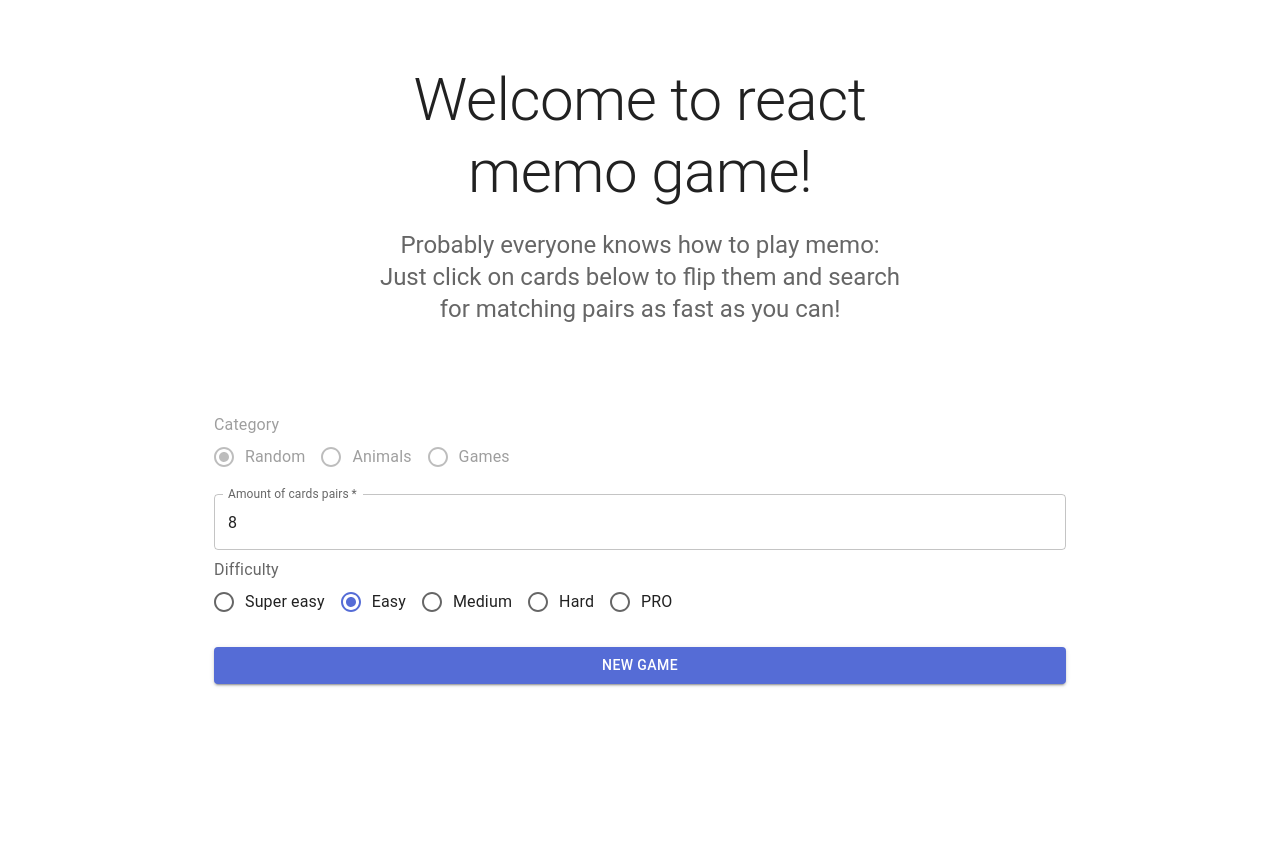
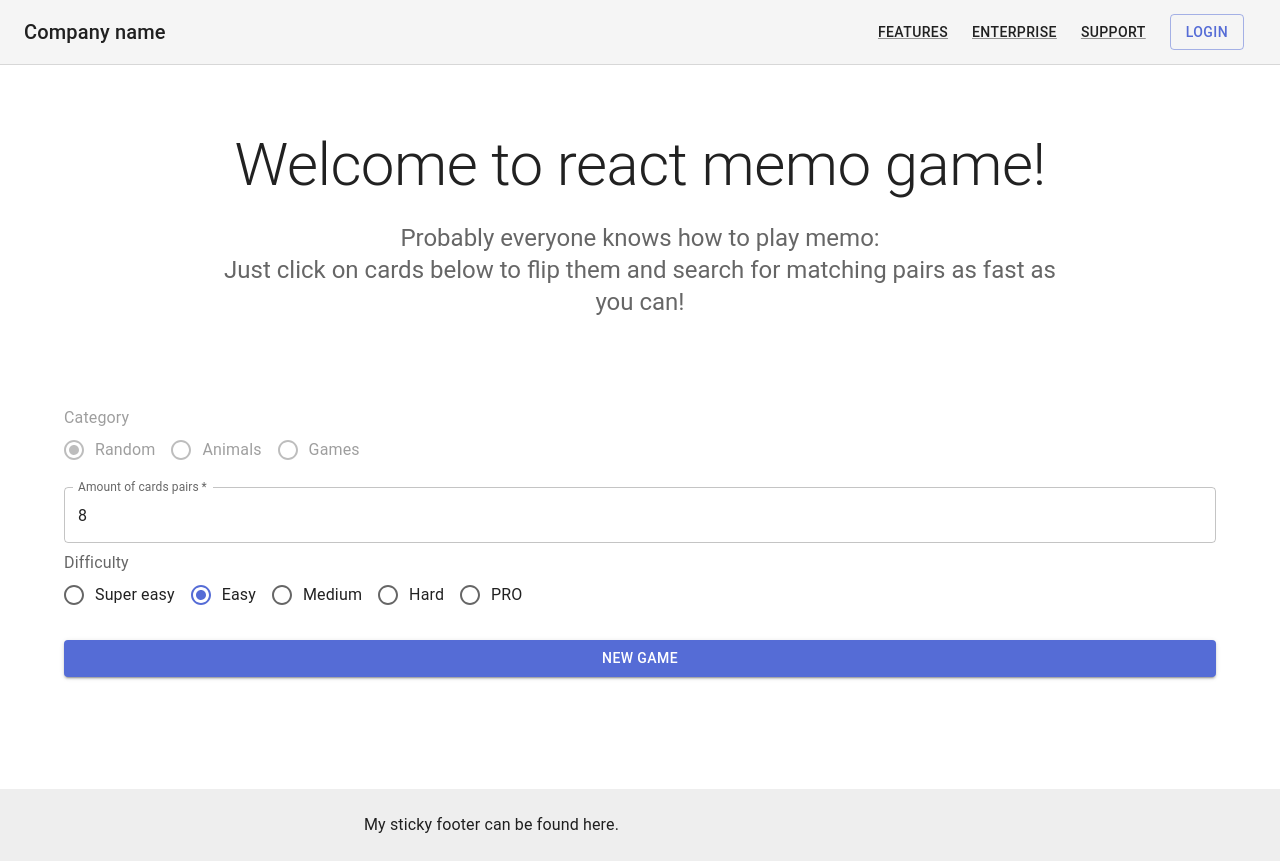
Before and after one commit to ttanathoss/memo, a React (Vite) app: page / in a window 1280 px wide. Before the commit the page ends 800 px from the top, so only its background shows below. Built offline with nearby package versions, Linux system fonts and the light colour scheme.

Commit message:
Move things around, add header and footer

```diff
--- a/src/App.tsx
+++ b/src/App.tsx
@@ -1,53 +1,21 @@
-import { useState } from 'react';
 import Box from '@mui/material/Box';
-import Container from '@mui/material/Container';
-import Typography from '@mui/material/Typography';
 
-import Game from './components/Game';
-import Settings from './components/Settings';
-import { CATEGORIES, DIFFICULTIES } from './constants';
-import type { GameSettings } from './models';
+import Footer from './components/Footer';
+import GameBoard from './components/GameBoard';
+import Header from './components/Header';
 
-const App = () => {
-  const [showSettings, setShowSettings] = useState(true);
-  const [gameSettings, setGameSettings] = useState<GameSettings>({
-    category: CATEGORIES[0],
-    pairCount: 8,
-    flipTimeout: DIFFICULTIES[1].value,
-  });
-
-  const handleSettings = (newGameSettings: GameSettings) => {
-    setShowSettings(false);
-    setGameSettings(newGameSettings);
-  };
-
-  return (
+const App = () => (
   <Box
     sx={{
-        bgcolor: 'background.paper',
-        pt: 8,
-        pb: 6,
+      display: 'flex',
+      flexDirection: 'column',
+      minHeight: '100vh',
     }}
   >
-      <Container maxWidth="sm">
-        <Typography component="h1" variant="h2" align="center" color="text.primary" gutterBottom>
-          Welcome to react memo game!
-        </Typography>
-        <Typography variant="h5" align="center" color="text.secondary" paragraph>
-          Probably everyone knows how to play memo:
-          <br />
-          Just click on cards below to flip them and search for matching pairs as fast as you can!
-        </Typography>
-      </Container>
-      <Container sx={{ py: 8 }} maxWidth="md">
-        {showSettings ? (
-          <Settings gameSettings={gameSettings} handleSettings={handleSettings} />
-        ) : (
-          <Game {...gameSettings} />
-        )}
-      </Container>
+    <Header />
+    <GameBoard />
+    <Footer />
   </Box>
 );
-};
 
 export default App;
--- /dev/null
+++ b/src/components/Footer.tsx
@@ -0,0 +1,22 @@
+import Box from '@mui/material/Box';
+import Container from '@mui/material/Container';
+import Typography from '@mui/material/Typography';
+
+const Footer = () => (
+  <Box
+    component="footer"
+    sx={{
+      py: 3,
+      px: 2,
+      mt: 'auto',
+      backgroundColor: (theme) =>
+        theme.palette.mode === 'light' ? theme.palette.grey[200] : theme.palette.grey[800],
+    }}
+  >
+    <Container maxWidth="sm">
+      <Typography variant="body1">My sticky footer can be found here.</Typography>
+    </Container>
+  </Box>
+);
+
+export default Footer;
--- /dev/null
+++ b/src/components/GameBoard.tsx
@@ -0,0 +1,53 @@
+import { useState } from 'react';
+import Box from '@mui/material/Box';
+import Container from '@mui/material/Container';
+import Typography from '@mui/material/Typography';
+
+import { CATEGORIES, DIFFICULTIES } from '../constants';
+import { GameSettings } from '../models';
+import { MemoGame, Settings } from './MemoGame';
+
+const GameBoard = () => {
+  const [showSettings, setShowSettings] = useState(true);
+  const [gameSettings, setGameSettings] = useState<GameSettings>({
+    category: CATEGORIES[0],
+    pairCount: 8,
+    flipTimeout: DIFFICULTIES[1].value,
+  });
+
+  const handleSettings = (newGameSettings: GameSettings) => {
+    setShowSettings(false);
+    setGameSettings(newGameSettings);
+  };
+
+  return (
+    <Box
+      component="main"
+      sx={{
+        bgcolor: 'background.paper',
+        pt: 8,
+        pb: 6,
+      }}
+    >
+      <Container maxWidth="md">
+        <Typography component="h1" variant="h2" align="center" color="text.primary" gutterBottom>
+          Welcome to react memo game!
+        </Typography>
+        <Typography variant="h5" align="center" color="text.secondary" paragraph>
+          Probably everyone knows how to play memo:
+          <br />
+          Just click on cards below to flip them and search for matching pairs as fast as you can!
+        </Typography>
+      </Container>
+      <Container sx={{ py: 8 }} maxWidth="lg">
+        {showSettings ? (
+          <Settings gameSettings={gameSettings} handleSettings={handleSettings} />
+        ) : (
+          <MemoGame {...gameSettings} />
+        )}
+      </Container>
+    </Box>
+  );
+};
+
+export default GameBoard;
--- /dev/null
+++ b/src/components/Header.tsx
@@ -0,0 +1,36 @@
+import AppBar from '@mui/material/AppBar';
+import Button from '@mui/material/Button';
+import Link from '@mui/material/Link';
+import Toolbar from '@mui/material/Toolbar';
+import Typography from '@mui/material/Typography';
+
+const Header = () => (
+  <AppBar
+    position="static"
+    color="default"
+    elevation={0}
+    sx={{ borderBottom: (theme) => `1px solid ${theme.palette.divider}` }}
+  >
+    <Toolbar sx={{ flexWrap: 'wrap' }}>
+      <Typography variant="h6" color="inherit" noWrap sx={{ flexGrow: 1 }}>
+        Company name
+      </Typography>
+      <nav>
+        <Link variant="button" color="text.primary" href="#a" sx={{ my: 1, mx: 1.5 }}>
+          Features
+        </Link>
+        <Link variant="button" color="text.primary" href="#b" sx={{ my: 1, mx: 1.5 }}>
+          Enterprise
+        </Link>
+        <Link variant="button" color="text.primary" href="#c" sx={{ my: 1, mx: 1.5 }}>
+          Support
+        </Link>
+      </nav>
+      <Button href="#" variant="outlined" sx={{ my: 1, mx: 1.5 }}>
+        Login
+      </Button>
+    </Toolbar>
+  </AppBar>
+);
+
+export default Header;
--- a/src/components/MemoCard.tsx
+++ b/src/components/MemoGame/MemoCard.tsx
@@ -2,10 +2,10 @@ import { useEffect, useState } from 'react';
 import Card from '@mui/material/Card';
 import CardActionArea from '@mui/material/CardActionArea';
 import CardMedia from '@mui/material/CardMedia';
-import Grid from '@mui/material/Grid';
+import Grid from '@mui/material/Unstable_Grid2';
 
-import type { MemoCardProps } from '../models';
-import { CARD_BACK_CONTENT } from '../utils';
+import type { MemoCardProps } from '../../models';
+import { CARD_BACK_CONTENT } from '../../utils';
 
 const MemoCard = ({ card, handleChoice, disabled }: MemoCardProps) => {
   const { img, matched } = card;
@@ -30,7 +30,7 @@ const MemoCard = ({ card, handleChoice, disabled }: MemoCardProps) => {
   }, [flipped, matched, img]);
 
   return (
-    <Grid item xs={3}>
+    <Grid xs={6} sm={4} md={3}>
       <Card
         onClick={handleFlip}
         sx={{
--- a/src/components/Settings.tsx
+++ b/src/components/MemoGame/Settings.tsx
@@ -8,8 +8,8 @@ import Radio from '@mui/material/Radio';
 import RadioGroup from '@mui/material/RadioGroup';
 import TextField from '@mui/material/TextField';
 
-import { CATEGORIES, DIFFICULTIES, PAIRS_MAX, PAIRS_MIN } from '../constants';
-import type { SettingsProps } from '../models';
+import { CATEGORIES, DIFFICULTIES, PAIRS_MAX, PAIRS_MIN } from '../../constants';
+import type { SettingsProps } from '../../models';
 
 const Settings = ({ gameSettings, handleSettings }: SettingsProps) => {
   const { category, flipTimeout } = gameSettings;
--- /dev/null
+++ b/src/components/MemoGame/index.ts
@@ -0,0 +1,2 @@
+export { default as Settings } from './Settings';
+export { default as MemoGame } from './MemoGame';
--- a/src/utils/prepareCards.ts
+++ b/src/utils/prepareCards.ts
@@ -16,7 +16,7 @@ export const prepareCards = ({ pairCount }: PrepareCardsProps): MemoCardData[] =
   const seed = Math.floor(Math.random() * 10000);
   const ret = [];
   for (let i = 0; i < pairCount; i += 1) {
-    const img = `https://picsum.photos/seed/${seed + i}/200`;
+    const img = `https://picsum.photos/seed/${seed + i}/256`;
     ret.push({ id: Math.random(), img, matched: false });
     ret.push({ id: Math.random(), img, matched: false });
   }
```
Also changed, not shown: src/components/MemoGame/MemoGame.tsx (renamed from src/components/Game.tsx, +4 -4 lines), src/components/MemoGame/Loader.tsx (renamed from src/components/Loader.tsx). Lines whose indentation alone changed are shown as unchanged.
